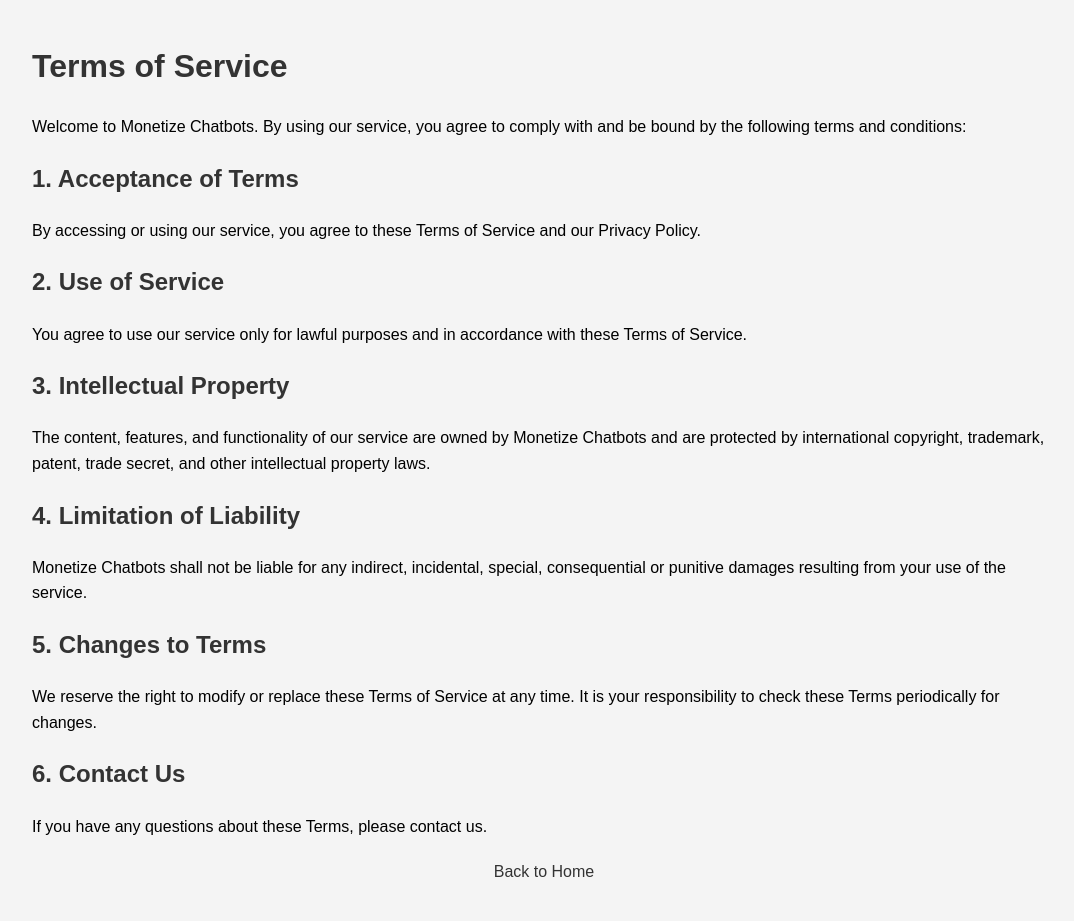
After one commit to vlogbase/MCpub, a Flask app: page /terms-of-service in a window 1280 px wide. The commit adds this page. Shown: the whole page, without its empty margins (96-1170 px from the left). Run offline with Flask 3, Linux system fonts and the light colour scheme.

Commit message:
Agent query: Please check if the Terms of Service link is present on the main page and if clicking on it leads to the Terms of Service page. Also, verify if the API Endpoint URL line is visible after submitting a Customer ID.

```diff
--- a/main.py
+++ b/main.py
@@ -1,4 +1,4 @@
-from flask import Flask, request, jsonify, render_template
+from flask import Flask, request, jsonify, render_template, url_for
 import requests
 import urllib.parse
 import random
@@ -35,6 +35,10 @@ def shorten_url(long_url):
 @app.route('/')
 def index():
     return render_template('index.html')
+
+@app.route('/terms-of-service')
+def terms_of_service():
+    return render_template('terms_of_service.html')
 
 @app.route('/generate_api', methods=['POST'])
 def generate_api():
@@ -119,14 +123,14 @@ def generate_api():
 
     return jsonify({
         'openapi_spec': yaml.dump(openapi_spec),
-        'api_endpoint': 'https://monetizechatbots.com/api/rewrite_links',
+        'api_endpoint': url_for('rewrite_links', _external=True),
         'integration_instructions': """
 **Integration Instructions:**
 
 Use the provided OpenAPI specification to integrate the Link Rewriting API with OpenAI's GPT Actions. Authentication is not required for this API.
 
 When generating links to external websites:
-- Call the `https://monetizechatbots.com/api/rewrite_links` API using the `post__api_rewrite_links` operation.
+- Call the API endpoint using the `post__api_rewrite_links` operation.
 - Provide the `url` parameter as specified.
 - Replace the original URL with the `rewritten_url` returned by the API.
 - Keep the link text as the complete rewritten URL and make it a clickable link.
--- a/templates/index.html
+++ b/templates/index.html
@@ -26,8 +26,7 @@
 
         <footer>
             <p>
-                <a href="https://sites.google.com/sentigral.com/monetizechatbots/privacy-policy">Privacy Policy</a> |
-                <a href="https://sites.google.com/sentigral.com/monetizechatbots/terms-of-service">Terms of Service</a>
+                <a href="{{ url_for('terms_of_service') }}">Terms of Service</a>
             </p>
         </footer>
     </div>
--- /dev/null
+++ b/templates/terms_of_service.html
@@ -0,0 +1,37 @@
+<!DOCTYPE html>
+<html lang="en">
+<head>
+    <meta charset="UTF-8">
+    <meta name="viewport" content="width=device-width, initial-scale=1.0">
+    <title>Terms of Service - Monetize Chatbots</title>
+    <link rel="stylesheet" href="{{ url_for('static', filename='style.css') }}">
+</head>
+<body>
+    <div class="container">
+        <h1>Terms of Service</h1>
+        <p>Welcome to Monetize Chatbots. By using our service, you agree to comply with and be bound by the following terms and conditions:</p>
+
+        <h2>1. Acceptance of Terms</h2>
+        <p>By accessing or using our service, you agree to these Terms of Service and our Privacy Policy.</p>
+
+        <h2>2. Use of Service</h2>
+        <p>You agree to use our service only for lawful purposes and in accordance with these Terms of Service.</p>
+
+        <h2>3. Intellectual Property</h2>
+        <p>The content, features, and functionality of our service are owned by Monetize Chatbots and are protected by international copyright, trademark, patent, trade secret, and other intellectual property laws.</p>
+
+        <h2>4. Limitation of Liability</h2>
+        <p>Monetize Chatbots shall not be liable for any indirect, incidental, special, consequential or punitive damages resulting from your use of the service.</p>
+
+        <h2>5. Changes to Terms</h2>
+        <p>We reserve the right to modify or replace these Terms of Service at any time. It is your responsibility to check these Terms periodically for changes.</p>
+
+        <h2>6. Contact Us</h2>
+        <p>If you have any questions about these Terms, please contact us.</p>
+
+        <footer>
+            <p><a href="{{ url_for('index') }}">Back to Home</a></p>
+        </footer>
+    </div>
+</body>
+</html>
```
